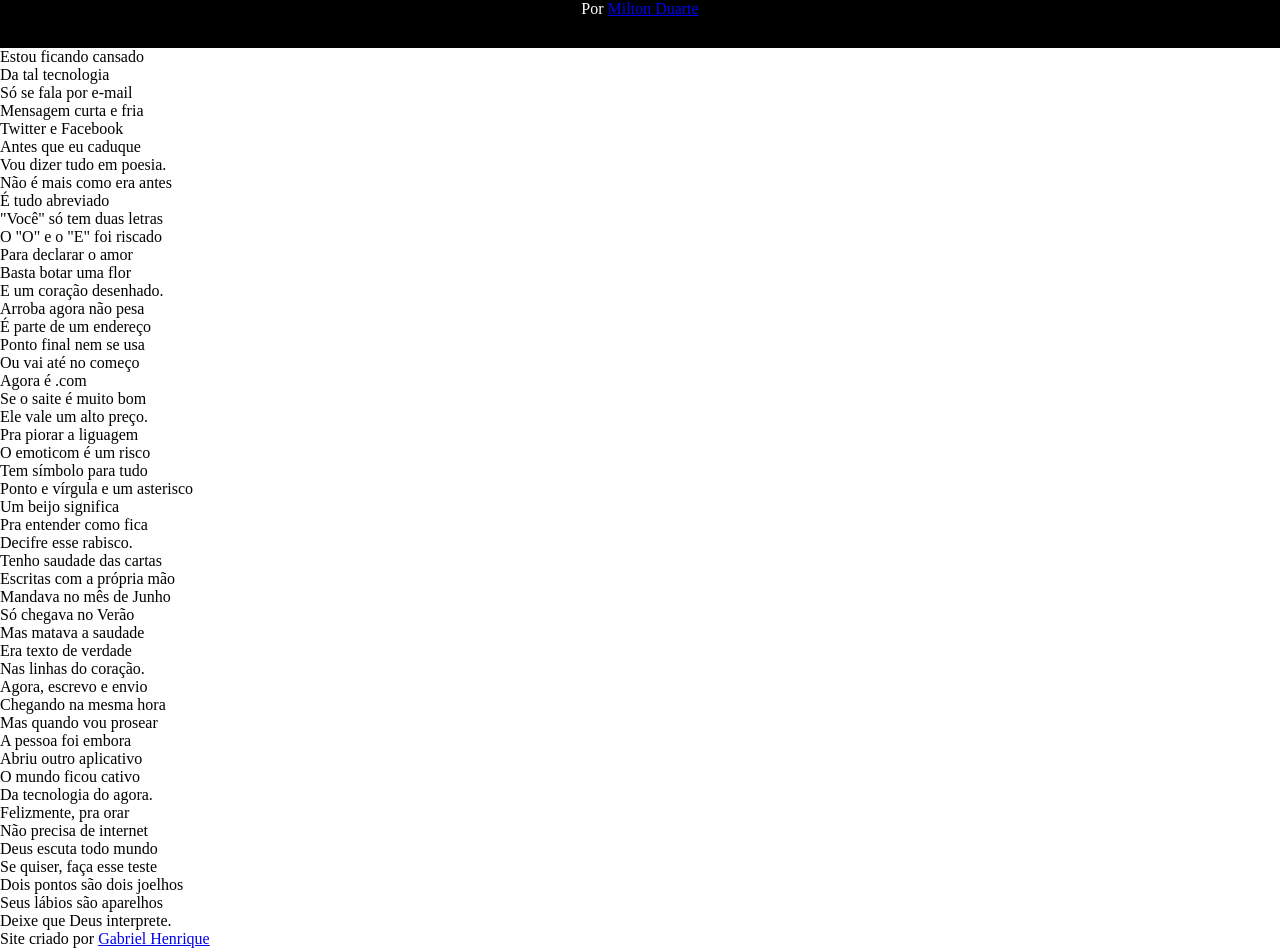
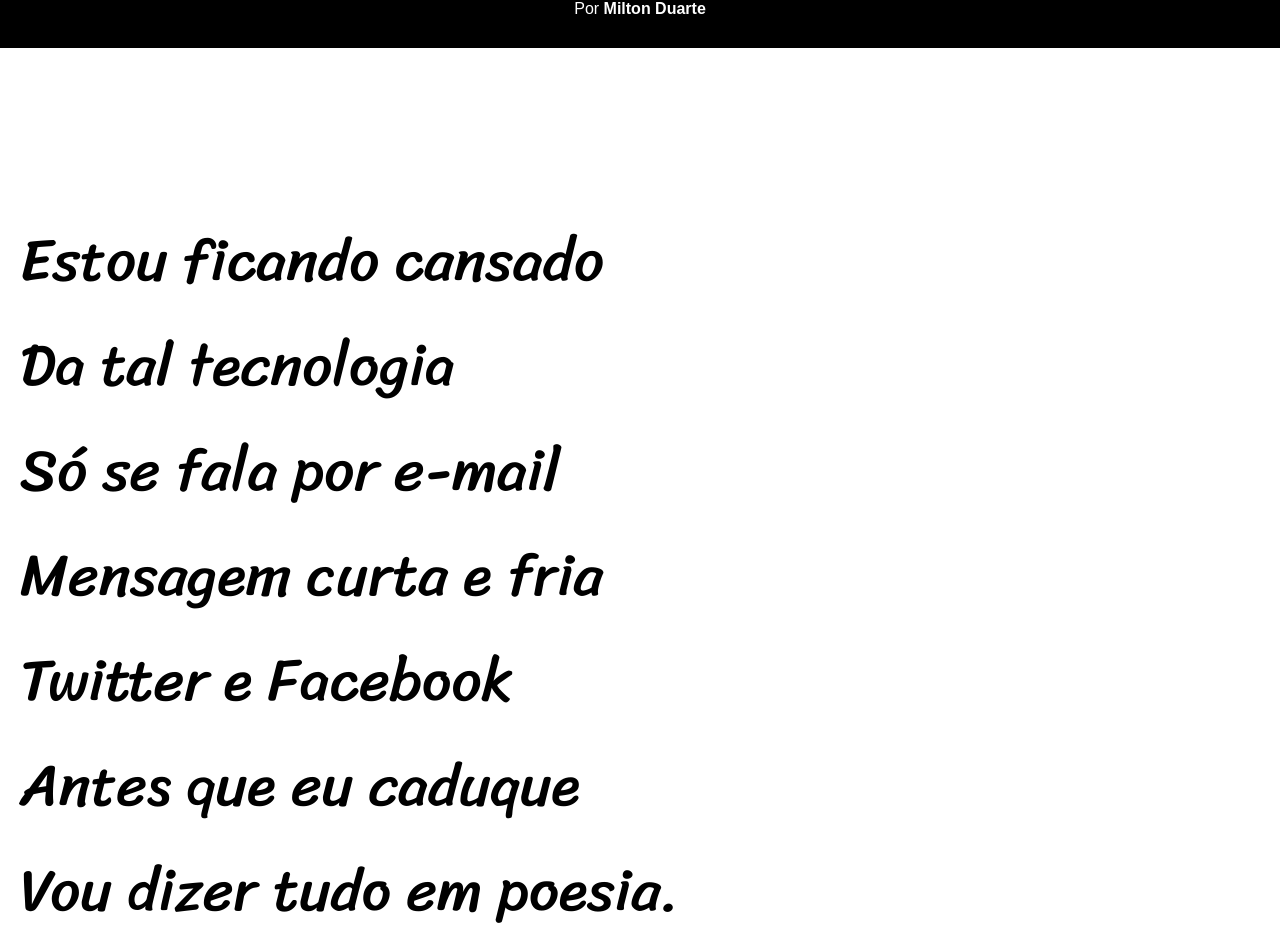
Before and after one commit to gabrielhdsg/poem-site, a plain HTML site: page index.html in a window 1280 px wide. Shown: the part 196-1144 px from the top of the page. Drawn offline with Linux system fonts and the light colour scheme.

Commit message:
modifications

```diff
--- a/css/style.css
+++ b/css/style.css
@@ -22,9 +22,16 @@
     padding: 0px;
 }
 
+body, html {
+    min-height: 100vh;
+}
+
+
+
 header {
     background-color: black;
     padding: 30px;
+    text-align: center;
 }
 
 header h1 {
@@ -33,10 +40,62 @@ header h1 {
     font-size: 8.3em;
     font-weight: 400;
     color: white;
-    text-align: center;
+    font-variant: small-caps;
 }
 
 header p {
+    font-family: Arial, Helvetica, sans-serif;
+    color: white;
+}
+
+section {
+    padding-top: 10vh;
+    padding-bottom: 10vh;
+}
+
+section p {
+    font-family: var(--fonte-texto);
+    padding: 80px 20px;
+    font-size: 3.7em;
+    font-weight: 100;
+}
+
+footer {
+    background-color: black;
     text-align: center;
     color: white;
+    padding: 10px;
 }
+
+a {
+    text-decoration: none;
+    color: white;
+    font-weight: 600;
+}
+
+a:hover {
+    text-decoration: underline;
+}
+
+.simples{
+    background-color: white;
+}
+
+.imagem {
+    background-attachment:fixed;
+    background-size: cover;
+    color: white;
+}
+
+.imagem p {
+    background-color: rgba(2, 2, 2, 0.358);
+    width: 700px;
+}
+
+#img001 {
+    background-image: url('../img/background001.jpg');
+}
+
+#img002 {
+    background-image: url('../img/background002.jpg');
+}
--- a/index.html
+++ b/index.html
@@ -13,7 +13,7 @@
         <p>Por <a href="https://www.recantodasletras.com.br/poesias/3186743" target="_blank">Milton Duarte</a></p>
     </header>
 
-    <section>
+    <section class="simples">
         <p>
             Estou ficando cansado <br>
             Da tal tecnologia <br>
@@ -25,7 +25,7 @@
         </p>
     </section>
 
-    <section>
+    <section class="imagem" id="img001">
         <p>
             Não é mais como era antes <br>
             É tudo abreviado <br>
@@ -37,7 +37,7 @@
         </p>
     </section>
 
-    <section>
+    <section class="simples">
         <p>
             Arroba agora não pesa <br>
             É parte de um endereço <br>
@@ -58,7 +58,7 @@
         </p>
     </section>
 
-    <section>
+    <section class="imagem" id="img002">
         <p>
             Tenho saudade das cartas <br>
             Escritas com a própria mão <br>
@@ -70,7 +70,7 @@
         </p>
     </section>
 
-    <section>
+    <section class="simples">
         <p>
             Agora, escrevo e envio <br>
             Chegando na mesma hora <br>
```
